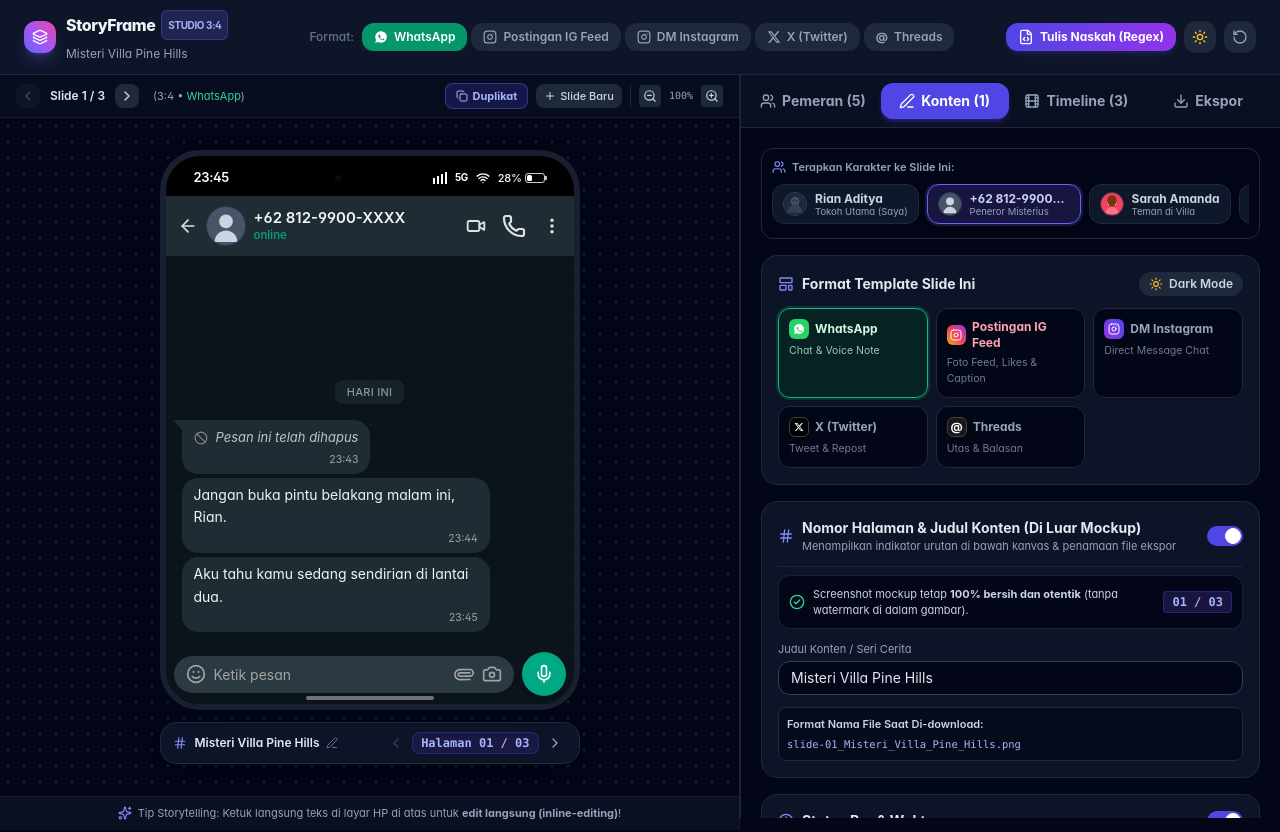
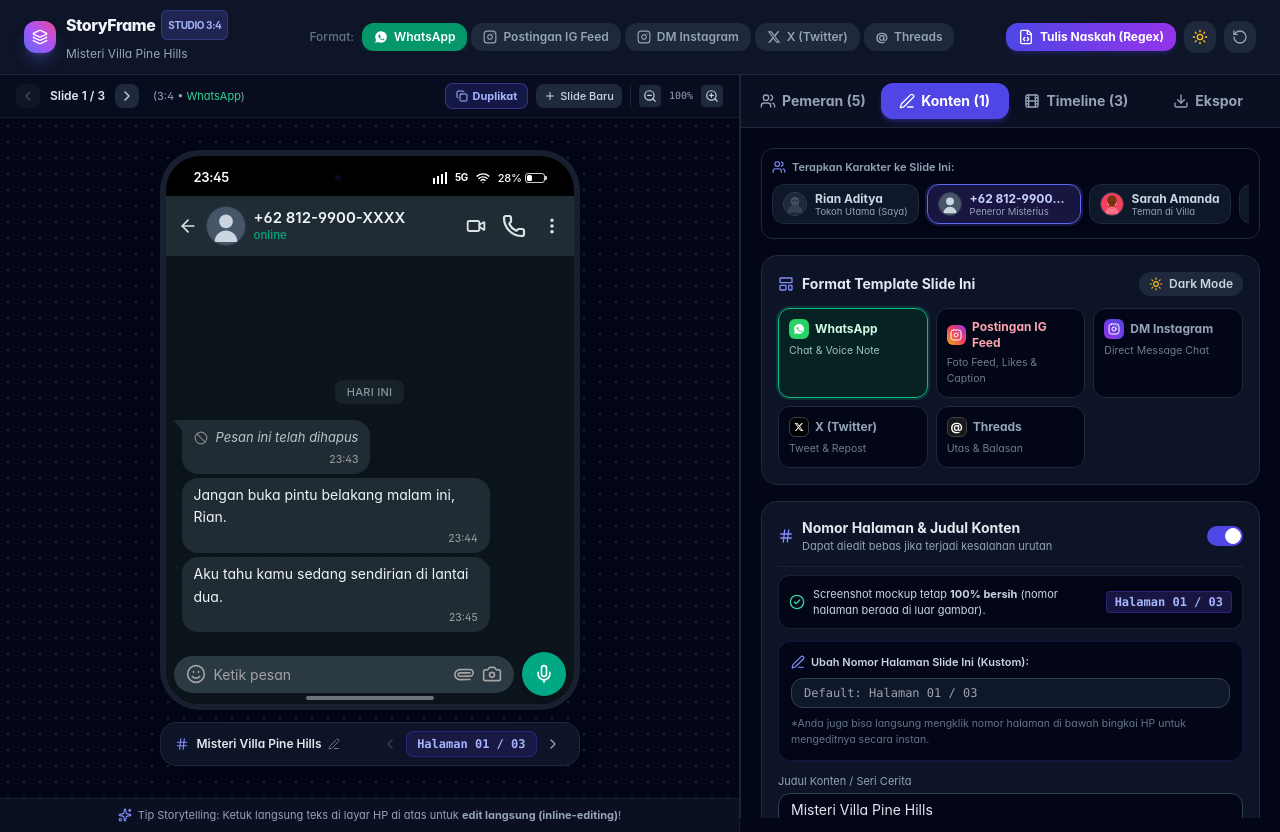
Before and after one commit to adiketuhan/storyframe-mockup-studio, a React (Vite) app: page / in a window 1280 px wide. Built offline with nearby package versions, Linux system fonts and the light colour scheme.

Commit message:
feat: support direct inline editing and custom override for page numbers

```diff
--- a/src/components/editors/WatermarkEditor.tsx
+++ b/src/components/editors/WatermarkEditor.tsx
@@ -1,12 +1,23 @@
 import React from 'react';
 import { useStory } from '../../context/StoryContext';
-import { Hash, CheckCircle2 } from 'lucide-react';
+import { Hash, CheckCircle2, RotateCcw, Edit3 } from 'lucide-react';
 
 export const WatermarkEditor: React.FC = () => {
-  const { watermark, updateWatermark, projectTitle, setProjectTitle, currentSlideIndex, slides } = useStory();
+  const {
+    watermark,
+    updateWatermark,
+    projectTitle,
+    setProjectTitle,
+    currentSlideIndex,
+    slides,
+    activeSlide,
+    updateActiveSlide,
+  } = useStory();
 
-  const currentNum = (currentSlideIndex + 1).toString().padStart(2, '0');
-  const totalNum = slides.length.toString().padStart(2, '0');
+  const startOffset = watermark.startPageNumber ? watermark.startPageNumber - 1 : 0;
+  const currentNum = (currentSlideIndex + 1 + startOffset).toString().padStart(2, '0');
+  const totalNum = (watermark.customTotalPages || (slides.length + startOffset)).toString().padStart(2, '0');
+  const defaultPageString = `Halaman ${currentNum} / ${totalNum}`;
 
   return (
     <div className="bg-slate-900/90 border border-slate-800 rounded-2xl p-4 space-y-3">
@@ -14,8 +25,8 @@
         <div className="flex items-center space-x-2">
           <Hash className="w-4 h-4 text-indigo-400" />
           <div>
-            <h3 className="font-bold text-sm text-slate-200">Nomor Halaman & Judul Konten (Di Luar Mockup)</h3>
-            <p className="text-[11px] text-slate-400">Menampilkan indikator urutan di bawah kanvas & penamaan file ekspor</p>
+            <h3 className="font-bold text-sm text-slate-200">Nomor Halaman & Judul Konten</h3>
+            <p className="text-[11px] text-slate-400">Dapat diedit bebas jika terjadi kesalahan urutan</p>
           </div>
         </div>
 
@@ -37,12 +48,45 @@
             <div className="flex items-center space-x-2">
               <CheckCircle2 className="w-4 h-4 text-emerald-400 shrink-0" />
               <span className="text-slate-300 text-[11px]">
-                Screenshot mockup tetap <strong>100% bersih dan otentik</strong> (tanpa watermark di dalam gambar).
+                Screenshot mockup tetap <strong>100% bersih</strong> (nomor halaman berada di luar gambar).
               </span>
             </div>
             <span className="font-mono font-bold text-indigo-300 px-2 py-0.5 rounded bg-indigo-950/80 border border-indigo-800/60 shrink-0 ml-2">
-              {currentNum} / {totalNum}
+              {activeSlide.customPageLabel || defaultPageString}
             </span>
+          </div>
+
+          {/* Direct Custom Page Label for this slide */}
+          <div className="p-3 rounded-xl bg-slate-950 border border-indigo-900/40 space-y-2">
+            <div className="flex items-center justify-between">
+              <label className="text-[11px] font-semibold text-slate-300 flex items-center space-x-1.5">
+                <Edit3 className="w-3.5 h-3.5 text-indigo-400" />
+                <span>Ubah Nomor Halaman Slide Ini (Kustom):</span>
+              </label>
+              {activeSlide.customPageLabel && (
+                <button
+                  type="button"
+                  onClick={() => updateActiveSlide({ customPageLabel: undefined })}
+                  className="text-[10.5px] text-amber-400 hover:text-amber-300 flex items-center space-x-1"
+                >
+                  <RotateCcw className="w-3 h-3" />
+                  <span>Reset ke Otomatis</span>
+                </button>
+              )}
+            </div>
+
+            <div className="flex space-x-2">
+              <input
+                type="text"
+                value={activeSlide.customPageLabel || ''}
+                onChange={(e) => updateActiveSlide({ customPageLabel: e.target.value || undefined })}
+                placeholder={`Default: ${defaultPageString}`}
+                className="flex-1 px-3 py-1.5 bg-slate-900 border border-slate-700 rounded-xl text-xs text-slate-200 focus:outline-none focus:border-indigo-500 font-mono"
+              />
+            </div>
+            <p className="text-[10.5px] text-slate-500">
+              *Anda juga bisa langsung mengklik nomor halaman di bawah bingkai HP untuk mengeditnya secara instan.
+            </p>
           </div>
 
           {/* Title Editor */}
@@ -57,11 +101,30 @@
             />
           </div>
 
-          {/* Export Filename Preview */}
-          <div className="p-2 rounded-lg bg-slate-950/60 border border-slate-800 text-[11px] text-slate-400 space-y-1">
-            <span className="font-semibold text-slate-300">Format Nama File Saat Di-download:</span>
-            <div className="font-mono text-indigo-300 text-[10.5px]">
-              slide-{currentNum}_{projectTitle.replace(/[^a-zA-Z0-9_-]/g, '_')}.png
+          {/* Advanced Page Number Offsets */}
+          <div className="grid grid-cols-2 gap-2.5 pt-1">
+            <div>
+              <label className="block text-[11px] text-slate-400 mb-1">Mulai Dari Nomor (Offset)</label>
+              <input
+                type="number"
+                min={1}
+                value={watermark.startPageNumber || 1}
+                onChange={(e) => updateWatermark({ startPageNumber: parseInt(e.target.value) || 1 })}
+                placeholder="1"
+                className="w-full px-2.5 py-1.5 bg-slate-950 border border-slate-700 rounded-xl text-xs text-slate-200 focus:outline-none focus:border-indigo-500 font-mono"
+              />
+            </div>
+
+            <div>
+              <label className="block text-[11px] text-slate-400 mb-1">Total Halaman Kustom</label>
+              <input
+                type="number"
+                min={1}
+                value={watermark.customTotalPages || ''}
+                onChange={(e) => updateWatermark({ customTotalPages: parseInt(e.target.value) || undefined })}
+                placeholder={`Otomatis (${slides.length})`}
+                className="w-full px-2.5 py-1.5 bg-slate-950 border border-slate-700 rounded-xl text-xs text-slate-200 focus:outline-none focus:border-indigo-500 font-mono"
+              />
             </div>
           </div>
         </div>
--- a/src/components/mockups/common/PageNumberWatermark.tsx
+++ b/src/components/mockups/common/PageNumberWatermark.tsx
@@ -1,16 +1,27 @@
 import React from 'react';
 import { useStory } from '../../../context/StoryContext';
-import { ChevronLeft, ChevronRight, Hash, Edit3 } from 'lucide-react';
+import { ChevronLeft, ChevronRight, Hash, Edit3, RotateCcw } from 'lucide-react';
 
 export const ExternalPageIndicator: React.FC = () => {
-  const { watermark, projectTitle, currentSlideIndex, slides, setProjectTitle, setActiveSlideId } = useStory();
+  const {
+    watermark,
+    projectTitle,
+    currentSlideIndex,
+    slides,
+    setProjectTitle,
+    setActiveSlideId,
+    activeSlide,
+    updateActiveSlide,
+  } = useStory();
 
   if (!watermark.show) return null;
 
-  const total = slides.length;
-  const currentNum = (currentSlideIndex + 1).toString().padStart(2, '0');
-  const totalNum = total.toString().padStart(2, '0');
-  const pageString = `Halaman ${currentNum} / ${totalNum}`;
+  const startOffset = watermark.startPageNumber ? watermark.startPageNumber - 1 : 0;
+  const currentNum = (currentSlideIndex + 1 + startOffset).toString().padStart(2, '0');
+  const totalNum = (watermark.customTotalPages || (slides.length + startOffset)).toString().padStart(2, '0');
+  const defaultPageString = `Halaman ${currentNum} / ${totalNum}`;
+
+  const displayedPageString = activeSlide?.customPageLabel || defaultPageString;
 
   const titleText = watermark.useProjectTitle
     ? projectTitle
@@ -28,8 +39,12 @@
     }
   };
 
+  const handleResetCustomPage = () => {
+    updateActiveSlide({ customPageLabel: undefined });
+  };
+
   return (
-    <div className="w-full max-w-[420px] mt-3 flex items-center justify-between px-3 py-2 bg-slate-900/90 border border-slate-800 rounded-2xl shadow-lg backdrop-blur-md text-xs">
+    <div className="w-full max-w-[420px] mt-3 flex items-center justify-between px-3.5 py-2 bg-slate-900/90 border border-slate-800 rounded-2xl shadow-lg backdrop-blur-md text-xs">
       {/* Title & Edit Icon */}
       <div className="flex items-center space-x-2 truncate flex-1 mr-2">
         <Hash className="w-3.5 h-3.5 text-indigo-400 shrink-0" />
@@ -59,9 +74,36 @@
           <ChevronLeft className="w-4 h-4" />
         </button>
 
-        <span className="font-mono font-bold text-xs text-indigo-300 px-2 py-0.5 rounded-lg bg-indigo-950/80 border border-indigo-800/60 shadow-inner">
-          {pageString}
-        </span>
+        {/* Editable Page Number Badge */}
+        <div className="relative group flex items-center">
+          <span
+            contentEditable
+            suppressContentEditableWarning
+            onBlur={(e) => {
+              const text = e.currentTarget.textContent?.trim();
+              updateActiveSlide({ customPageLabel: text || undefined });
+            }}
+            className={`font-mono font-bold text-xs px-2.5 py-1 rounded-lg border shadow-inner transition-colors cursor-text ${
+              activeSlide?.customPageLabel
+                ? 'bg-amber-950/80 border-amber-500/80 text-amber-200'
+                : 'bg-indigo-950/80 border-indigo-800/60 text-indigo-300 hover:border-indigo-500'
+            }`}
+            title="Klik untuk mengedit/merubah nomor halaman ini secara bebas"
+          >
+            {displayedPageString}
+          </span>
+
+          {activeSlide?.customPageLabel && (
+            <button
+              type="button"
+              onClick={handleResetCustomPage}
+              className="ml-1 p-0.5 text-slate-500 hover:text-amber-300"
+              title="Reset ke nomor otomatis"
+            >
+              <RotateCcw className="w-3 h-3" />
+            </button>
+          )}
+        </div>
 
         <button
           type="button"
--- a/src/types/story.ts
+++ b/src/types/story.ts
@@ -28,6 +28,8 @@
   customPrefix?: string; // e.g. "Part 1" or "Eps. 01"
   customTitle?: string; // specific content title override
   useProjectTitle: boolean; // if true, uses projectTitle
+  startPageNumber?: number; // e.g. start counting from 1, or 5, or 10
+  customTotalPages?: number; // e.g. override total count (e.g. out of 15)
   position: 'bottom_right' | 'bottom_left' | 'top_right';
   style: 'glass_dark' | 'glass_light' | 'minimal' | 'solid_dark';
 }
@@ -146,6 +148,7 @@
 export interface Slide {
   id: string;
   title: string;
+  customPageLabel?: string; // Custom override for page number (e.g. "Halaman 03 / 10" or "03/10" or "Part 2 - 01")
   platform: PlatformType;
   themeMode: ThemeMode;
   statusBar: StatusBarConfig;
```
